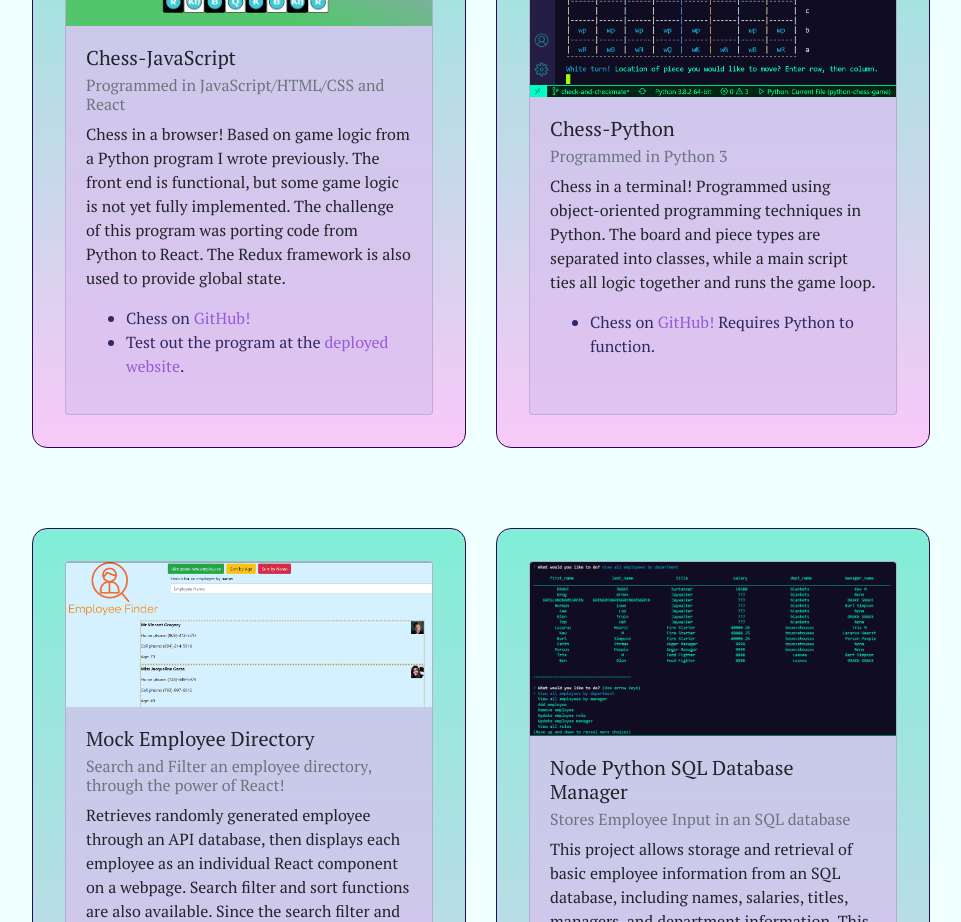
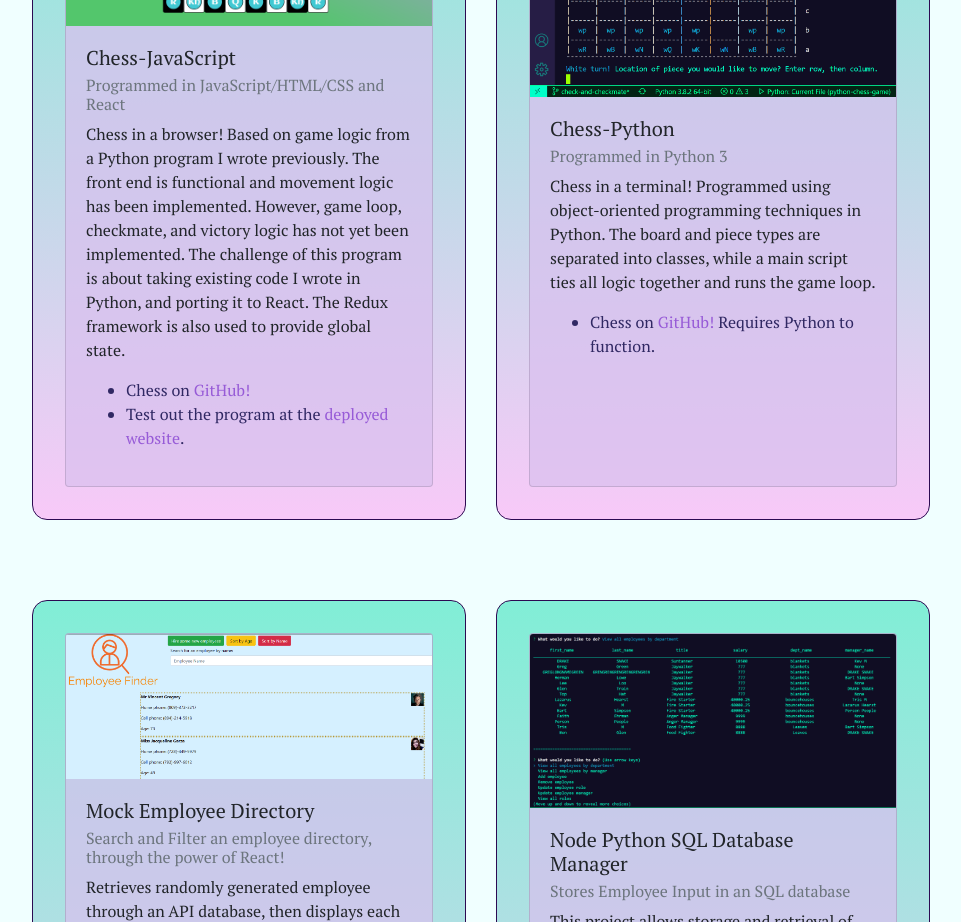
Before and after one commit to Koldenblue/kevin-miller-react-portfolio, a React (Create React App) app: page /portfolio in a window 1280 px wide. Shown: the part 4800-5722 px from the top of the page, without its empty margins (311-1272 px from the left). Built offline with nearby package versions, Linux system fonts and the light colour scheme.

Commit message:
updated chess description

```diff
--- a/src/pages/Portfolio.js
+++ b/src/pages/Portfolio.js
@@ -456,8 +456,8 @@ function Portfolio() {
                 <div className="card-body">
                   <h5 className="card-title">Chess-JavaScript</h5>
                   <h6 className="card-subtitle mb-2 text-muted">Programmed in JavaScript/HTML/CSS and React</h6>
-                  <p className="card-text">Chess in a browser! Based on game logic from a Python program I wrote previously. The front end is functional, but some game logic is not yet fully implemented.
-                  The challenge of this program was porting code from Python to React. The Redux framework is also used to provide global state.
+                  <p className="card-text">Chess in a browser! Based on game logic from a Python program I wrote previously. The front end is functional and movement logic has been implemented. However, game loop, checkmate, and victory logic has not yet been implemented.
+                  The challenge of this program is about taking existing code I wrote in Python, and porting it to React. The Redux framework is also used to provide global state.
                       </p>
                   <ul className='project-list'>
                     <li>
```
